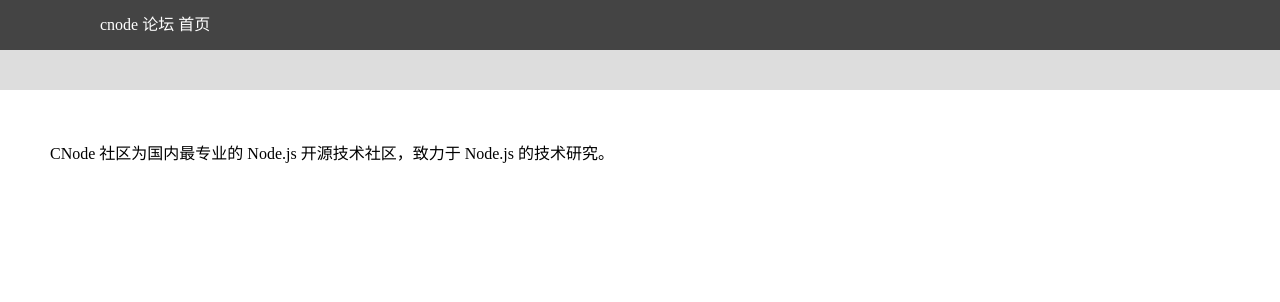
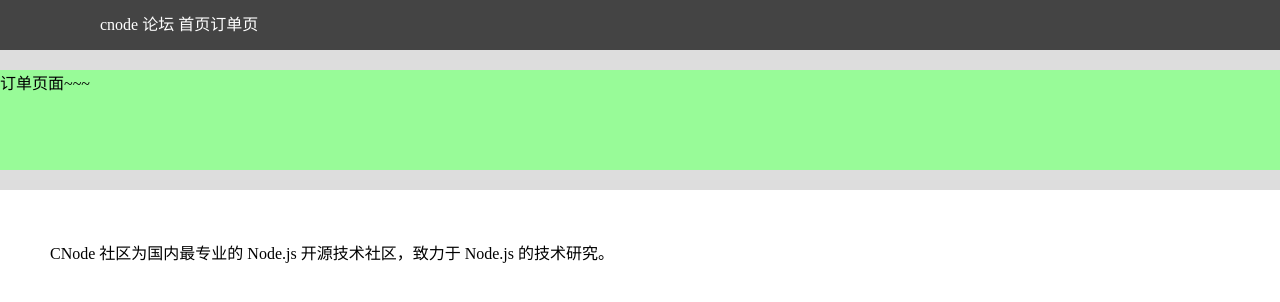
Before and after one commit to xiaozhong-04/Nuxt-, a Nuxt app: page /order in a window 1280 px wide. Shown: the top 302 px of the page. Built offline with nearby package versions, Linux system fonts and the light colour scheme; no server answers.

Commit message:
代码练习

```diff
--- a/layouts/default.vue
+++ b/layouts/default.vue
@@ -3,6 +3,7 @@
     <div class="header">
       cnode 论坛
       <nuxt-link to="/">首页</nuxt-link>
+      <nuxt-link to="/order">订单页</nuxt-link>
     </div>
     <div class="main">
       <nuxt />
--- a/nuxt.config.js
+++ b/nuxt.config.js
@@ -5,7 +5,7 @@ export default {
   ** Headers of the page
   */
   head: {
-    title: process.env.npm_package_name || '',
+    title: "全栈34",
     meta: [
       { charset: 'utf-8' },
       { name: 'viewport', content: 'width=device-width, initial-scale=1' },
--- a/pages/content/_id.vue
+++ b/pages/content/_id.vue
@@ -7,15 +7,22 @@
 
 <script>
 export default {
-  async asyncData({ $axios, params, payload}) {
-    if(payload) return { topic: payload }
+  head() {
+    return {
+      title: this.topic.title
+    }
+  },
+  async asyncData({ $axios, params, payload }) {
+    if (payload) return { topic: payload };
     else {
-      let res = await $axios.get("https://cnodejs.org/api/v1/topic/" + params.id)
+      let res = await $axios.get(
+        "https://cnodejs.org/api/v1/topic/" + params.id
+      );
       return {
         topic: res.data.data
-      }
+      };
     }
-   },
+  }
 };
 </script>
 <style>
--- /dev/null
+++ b/pages/order.vue
@@ -0,0 +1,16 @@
+<template>
+  <div class="order">订单页面~~~</div>
+</template>
+
+<script>
+export default {
+  middleware: "login"
+}
+</script>
+
+<style scoped>
+.order {
+  height: 100px;
+  background-color: palegreen;
+}
+</style>
```
Also changed, not shown: middleware/login.js (added, +14 -0 lines).
